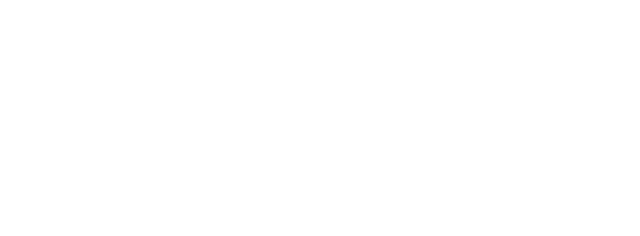
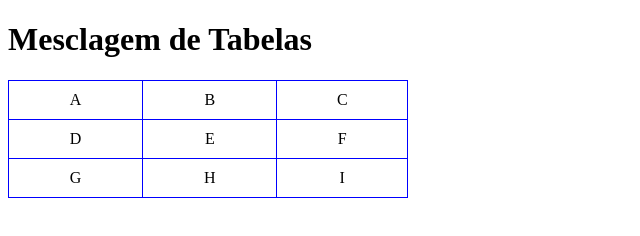
Before and after one commit to lelianajara/html-css, a plain HTML site: page Atividades/at023/tabela003.html in a window 1280 px wide. Shown: the whole page, without its empty margins (0-640 px from the left). Drawn offline with Linux system fonts and the light colour scheme.

Commit message:
Desafio13tabelado

```diff
--- a/Atividades/at023/tabela003.html
+++ b/Atividades/at023/tabela003.html
@@ -4,8 +4,41 @@
     <meta charset="UTF-8">
     <meta name="viewport" content="width=device-width, initial-scale=1.0">
     <title>Mesclagem de células</title>
+    <style>
+        table{
+            width: 400px;
+            border-collapse: collapse;
+        }
+
+        td {
+            border: 1px solid blue;
+            padding: 10px;
+            text-align: center;
+
+        }
+    </style>
 </head>
 <body>
+    <h1>Mesclagem de Tabelas</h1>
 
+    <!--colspan = colunas
+        rowspan = linhas-->
+    <table>
+        <tr>
+            <td>A</td>
+            <td>B</td>
+            <td>C</td>
+        </tr>
+        <tr>
+            <td>D</td>
+            <td>E</td>
+            <td>F</td>
+        </tr>
+        <tr>
+            <td>G</td>
+            <td>H</td>
+            <td>I</td>
+        </tr>
+    </table>
 </body>
 </html>
```
Also changed, not shown: Atividades/at023/desafio13.html (added, +51 -0 lines).
